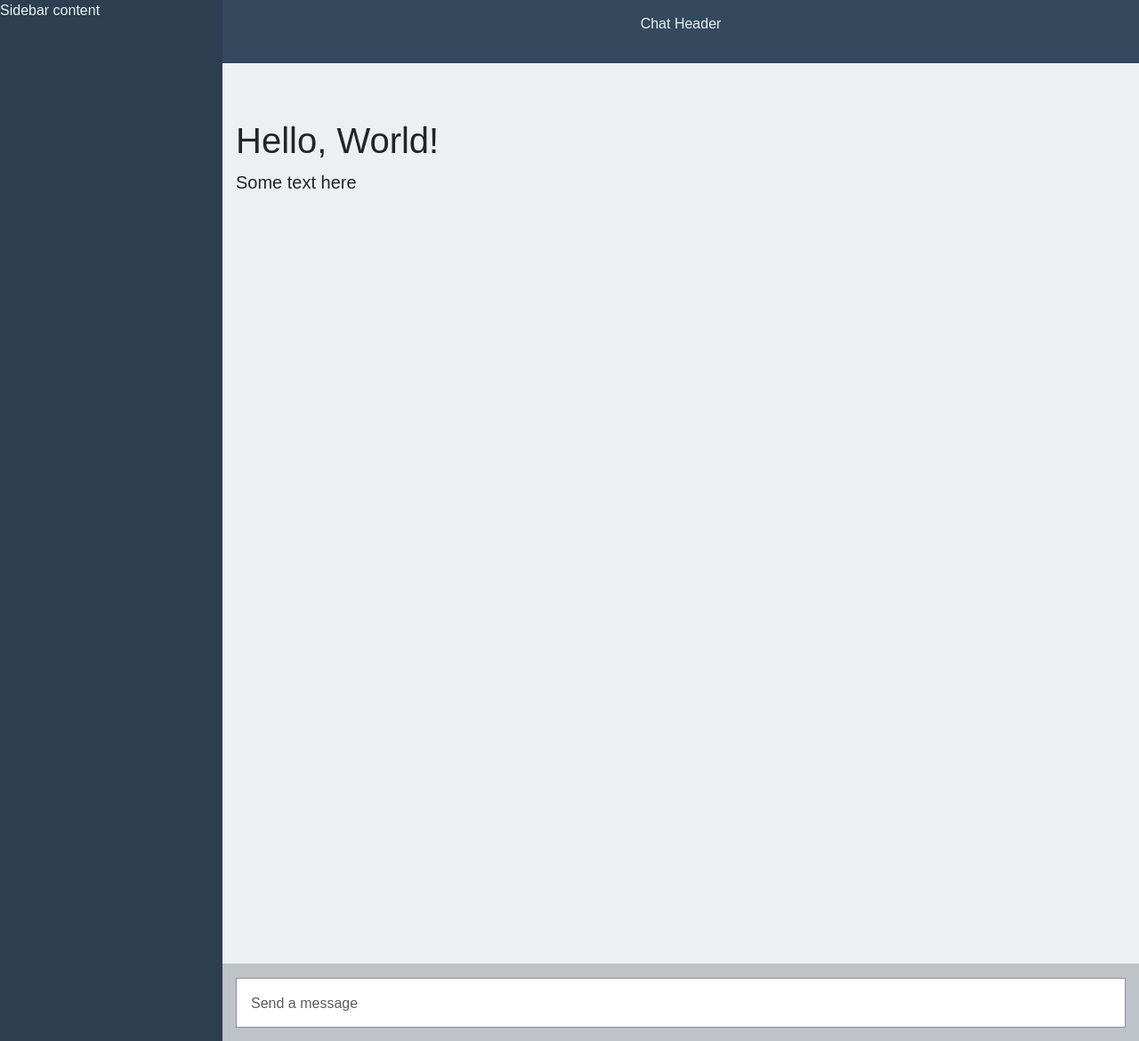
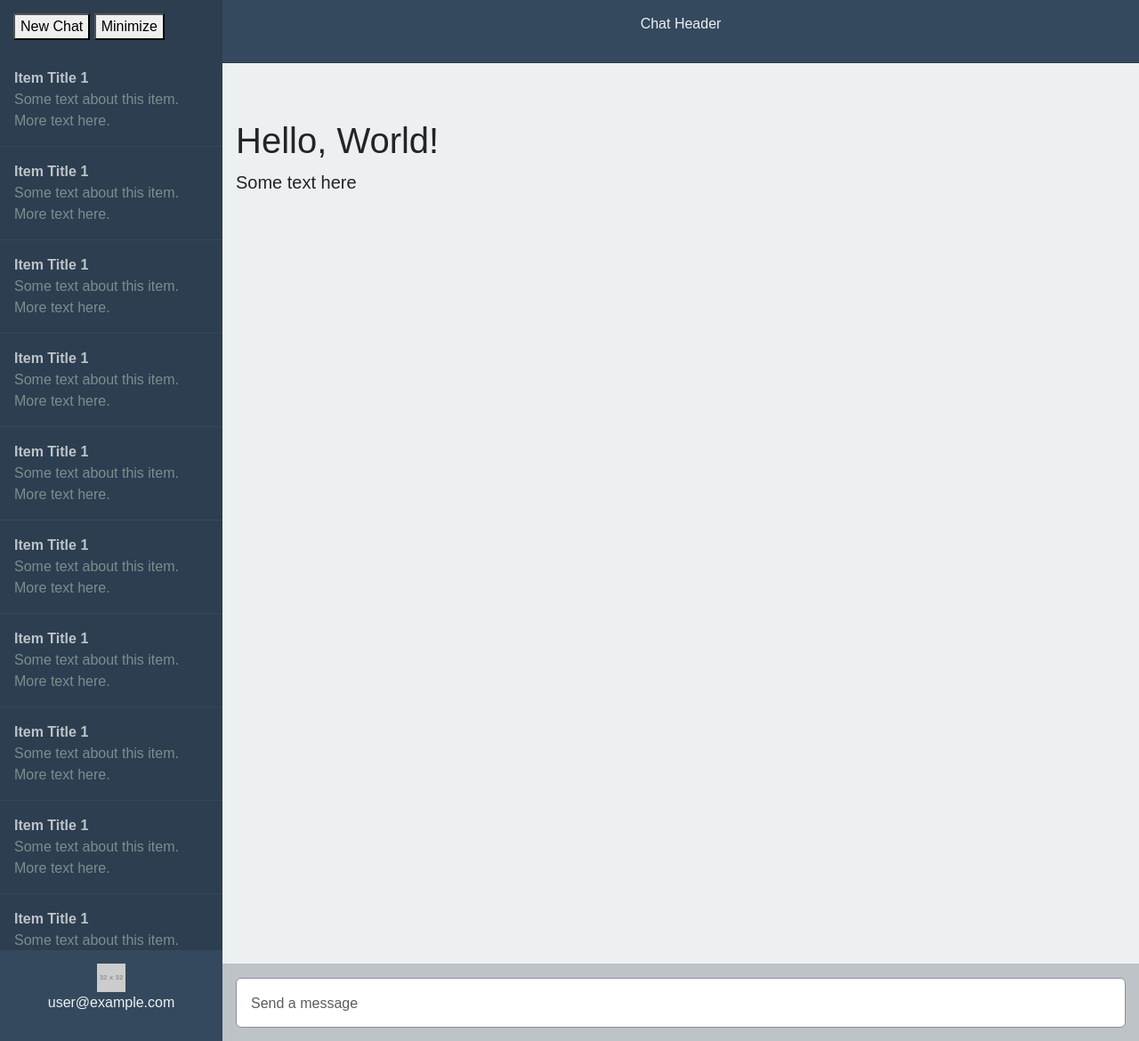
Before and after one commit to sergeyklay/promptly, a Flask app: page / in a window 1280 px wide. Shown: the whole page at 89% size. Run offline with Flask 3, Linux system fonts and the light colour scheme; grey boxes labelled with a size stand in for pictures from a placeholder-image service; some libraries are stand-ins or nearby versions.

Commit message:
Improve sidebar style

```diff
--- a/promptly/static/css/main.css
+++ b/promptly/static/css/main.css
@@ -1,3 +1,12 @@
+/**
+ * This file is part of the Promptly.
+ *
+ * Copyright (C) 2023 Serghei Iakovlev <egrep@protonmail.ch>
+ *
+ * For the full copyright and license information, please view
+ * the LICENSE file that was distributed with this source code.
+ */
+
 body, html {
   height: 100%;
   margin: 0;
@@ -21,10 +30,57 @@ textarea:focus {
 }
 
 #sidebar {
-  flex: 0 0 250px;
   background-color: #2c3e50;
   color: #ecf0f1;
+  flex: 0 0 250px;
+  display: flex;
+  flex-direction: column;
   height: 100%;
+  overflow-y: auto;
+}
+
+#sidebar-header {
+  flex: 0 0 auto;
+  background-color: #2c3e50;
+  padding: 15px;
+  position: sticky;
+  top: 0;
+  z-index: 1;
+}
+
+#sidebar-items {
+  flex: 1;
+}
+
+.sidebar-item {
+  display: block;
+  padding: 1rem;
+  border-bottom: 1px solid #34495e;
+  text-decoration: none;
+  color: inherit;
+}
+
+.sidebar-item:hover {
+  background-color: #34495e;
+}
+
+.sidebar-item-title {
+  font-weight: bold;
+  color: #bdc3c7;
+}
+
+.sidebar-item-text {
+  color: #7f8c8d;
+}
+
+#user-info {
+  flex: 0 0 auto;
+  background-color: #34495e;
+  padding: 15px;
+  text-align: center;
+  position: sticky;
+  bottom: 0;
+  z-index: 2;
 }
 
 #main-content {
@@ -69,7 +125,6 @@ textarea:focus {
 
 footer > .form-control {
   appearance: none;
-  border-radius: 0;
   border-color: #8e8ea0;
   resize: none;
   overflow: auto;
--- a/promptly/templates/layout/sidebar.html
+++ b/promptly/templates/layout/sidebar.html
@@ -1 +1,77 @@
-Sidebar content
+<div id="sidebar-header">
+  <button type="button">New Chat</button>
+  <button type="button">Minimize</button>
+</div>
+
+<div id="sidebar-items">
+  <a href="#" class="sidebar-item">
+    <div class="sidebar-item-title">Item Title 1</div>
+    <div class="sidebar-item-text">
+      Some text about this item. More text here.
+    </div>
+  </a>
+  <a href="#" class="sidebar-item">
+    <div class="sidebar-item-title">Item Title 1</div>
+    <div class="sidebar-item-text">
+      Some text about this item. More text here.
+    </div>
+  </a>
+  <a href="#" class="sidebar-item">
+    <div class="sidebar-item-title">Item Title 1</div>
+    <div class="sidebar-item-text">
+      Some text about this item. More text here.
+    </div>
+  </a>
+  <a href="#" class="sidebar-item">
+    <div class="sidebar-item-title">Item Title 1</div>
+    <div class="sidebar-item-text">
+      Some text about this item. More text here.
+    </div>
+  </a>
+  <a href="#" class="sidebar-item">
+    <div class="sidebar-item-title">Item Title 1</div>
+    <div class="sidebar-item-text">
+      Some text about this item. More text here.
+    </div>
+  </a>
+  <a href="#" class="sidebar-item">
+    <div class="sidebar-item-title">Item Title 1</div>
+    <div class="sidebar-item-text">
+      Some text about this item. More text here.
+    </div>
+  </a>
+  <a href="#" class="sidebar-item">
+    <div class="sidebar-item-title">Item Title 1</div>
+    <div class="sidebar-item-text">
+      Some text about this item. More text here.
+    </div>
+  </a>
+  <a href="#" class="sidebar-item">
+    <div class="sidebar-item-title">Item Title 1</div>
+    <div class="sidebar-item-text">
+      Some text about this item. More text here.
+    </div>
+  </a>
+  <a href="#" class="sidebar-item">
+    <div class="sidebar-item-title">Item Title 1</div>
+    <div class="sidebar-item-text">
+      Some text about this item. More text here.
+    </div>
+  </a>
+  <a href="#" class="sidebar-item">
+    <div class="sidebar-item-title">Item Title 1</div>
+    <div class="sidebar-item-text">
+      Some text about this item. More text here.
+    </div>
+  </a>
+</div>
+
+<div id="user-info">
+  <img src="https://placehold.jp/32x32.png"
+       loading="lazy"
+       decoding="async"
+       alt="User Avatar"
+       width="32"
+       height="32">
+  <p>user@example.com</p>
+</div>
```
